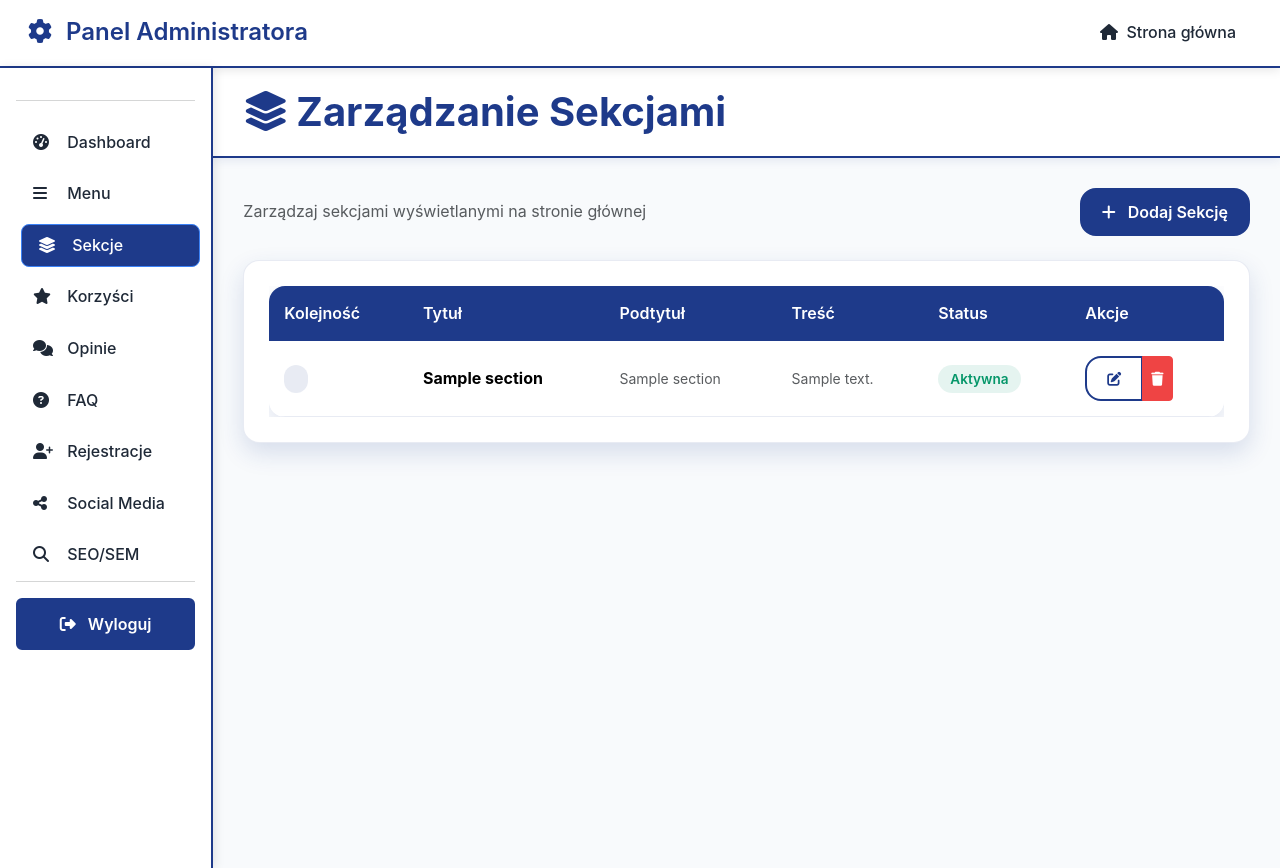
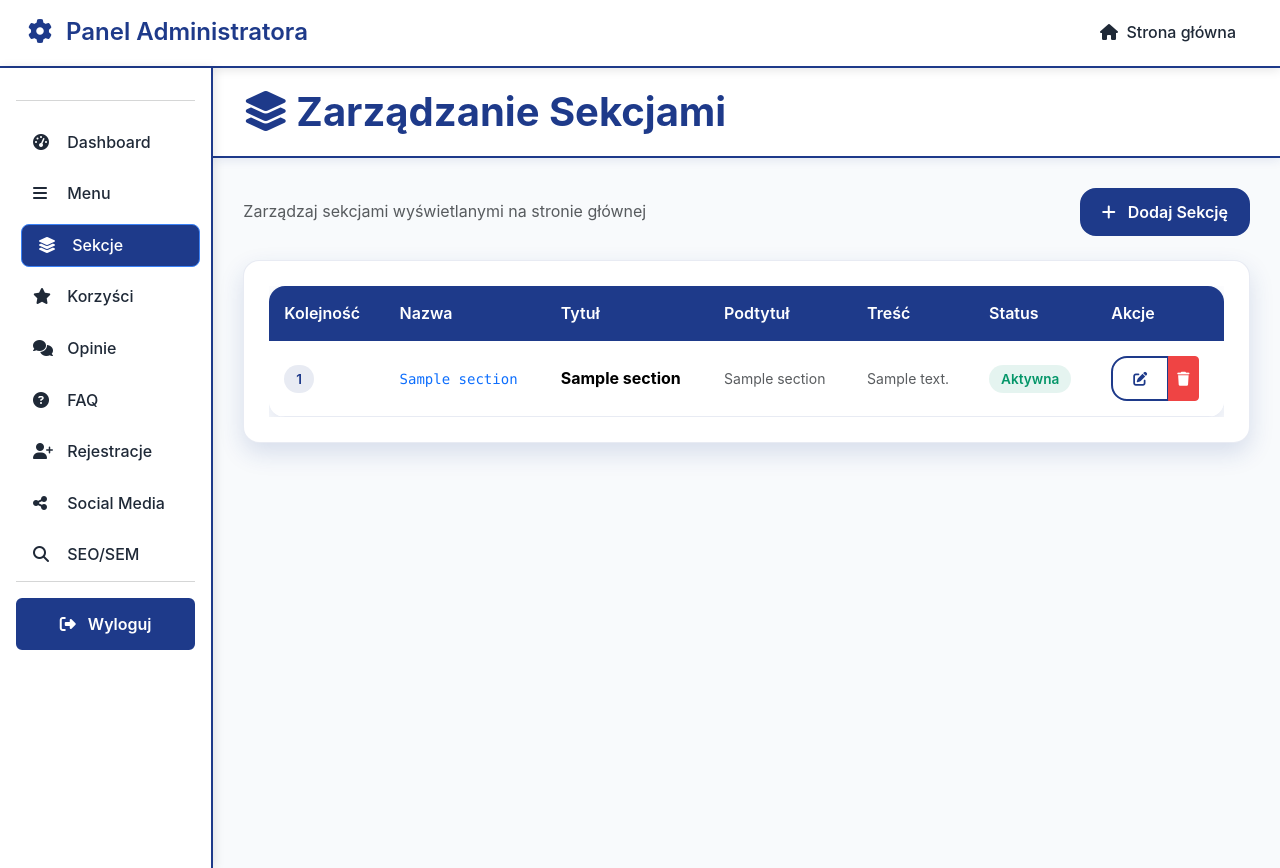
Before and after one commit to codepypl/klublepszezycie, a Flask app: page /admin/sections in a window 1280 px wide. Run offline with Flask 3, Linux system fonts and the light colour scheme; a user stored in the database is signed in; tables that the repository leaves empty hold one stand-in row (values such as "Sample post").

Commit message:
fix na dodawanie i edycje sekcji

```diff
--- a/app.py
+++ b/app.py
@@ -151,7 +151,7 @@ def admin_sections():
     if not current_user.is_admin:
         return redirect(url_for('index'))
 
-    sections = Section.query.all()
+    sections = Section.query.order_by(Section.order).all()
     return render_template('admin/sections.html', sections=sections)
 
 @app.route('/admin/benefits')
@@ -284,7 +284,7 @@ def api_sections():
         return jsonify({'error': 'Unauthorized'}), 403
 
     if request.method == 'GET':
-        sections = Section.query.all()
+        sections = Section.query.order_by(Section.order).all()
         return jsonify([{
             'id': section.id,
             'name': section.name,
@@ -292,6 +292,7 @@ def api_sections():
             'subtitle': section.subtitle,
             'content': section.content,
             'background_image': section.background_image,
+            'order': section.order,
             'is_active': section.is_active
         } for section in sections])
 
@@ -310,6 +311,7 @@ def api_sections():
             subtitle=data.get('subtitle'),
             content=data.get('content'),
             background_image=data.get('background_image'),
+            order=data.get('order', 0),
             is_active=data.get('is_active', True)
         )
         db.session.add(new_section)
@@ -327,10 +329,12 @@ def api_sections():
 
         section = Section.query.get(data['id'])
         if section:
+            section.name = data.get('name')
             section.title = data.get('title')
             section.subtitle = data.get('subtitle')
             section.content = data.get('content')
             section.background_image = data.get('background_image')
+            section.order = data.get('order', 0)
             section.is_active = data.get('is_active', True)
             db.session.commit()
             return jsonify({'success': True})
@@ -358,6 +362,7 @@ def api_sections_bulk_update():
         for section_data in sections_data:
             section = Section.query.get(section_data['id'])
             if section:
+                section.name = section_data.get('name', '')
                 section.title = section_data.get('title', '')
                 section.subtitle = section_data.get('subtitle', '')
                 section.content = section_data.get('content', '')
--- a/config.py
+++ b/config.py
@@ -32,7 +32,7 @@ class ProductionConfig(Config):
 class TestingConfig(Config):
     TESTING = True
     SQLALCHEMY_DATABASE_URI = os.getenv('TEST_DATABASE_URL',
-        'postgresql://shadi@localhost:5432/betterlife')
+        'postgresql://postgresql://shadi@localhost:5432/betterlife')
 
 config = {
     'development': DevelopmentConfig,
--- a/models.py
+++ b/models.py
@@ -35,6 +35,7 @@ class Section(db.Model):
     subtitle = db.Column(db.Text)
     content = db.Column(db.Text)
     background_image = db.Column(db.String(200))
+    order = db.Column(db.Integer, default=0)
     is_active = db.Column(db.Boolean, default=True)
     created_at = db.Column(db.DateTime, default=datetime.utcnow)
     updated_at = db.Column(db.DateTime, default=datetime.utcnow, onupdate=datetime.utcnow)
--- a/templates/admin/sections.html
+++ b/templates/admin/sections.html
@@ -125,6 +125,7 @@
                                         <thead>
                                             <tr>
                                                 <th>Kolejność</th>
+                                                <th>Nazwa</th>
                                                 <th>Tytuł</th>
                                                 <th>Podtytuł</th>
                                                 <th>Treść</th>
@@ -137,6 +138,9 @@
                                             <tr>
                                                 <td>
                                                     <span class="admin-badge admin-badge-primary">{{ section.order }}</span>
+                                                </td>
+                                                <td>
+                                                    <code class="text-primary">{{ section.name }}</code>
                                                 </td>
                                                 <td>
                                                     <strong>{{ section.title }}</strong>
@@ -157,7 +161,7 @@
                                                 <td>
                                                     <div class="btn-group" role="group">
                                                         <button class="btn btn-sm admin-btn-outline"
-                                                                onclick="editSection({{ section.id }}, '{{ section.title }}', '{{ section.subtitle or '' }}', '{{ section.content or '' }}', {{ section.order }}, {{ section.is_active|lower }})">
+                                                                onclick="editSection({{ section.id }}, '{{ section.name }}', '{{ section.title }}', '{{ section.subtitle or '' }}', '{{ section.content or '' }}', {{ section.order }}, {{ section.is_active|lower }})">
                                                             <i class="fas fa-edit"></i>
                                                         </button>
                                                         <button class="btn btn-sm admin-btn-danger"
@@ -204,6 +208,10 @@
                     <div class="modal-body">
                         <div class="row">
                             <div class="col-md-6">
+                                <div class="mb-3">
+                                    <label for="name" class="form-label">Nazwa (identyfikator)</label>
+                                    <input type="text" class="form-control" id="name" name="name" required placeholder="np. hero, about, benefits">
+                                </div>
                                 <div class="mb-3">
                                     <label for="title" class="form-label">Tytuł</label>
                                     <input type="text" class="form-control" id="title" name="title" required placeholder="np. O nas, Nasze usługi">
@@ -258,6 +266,10 @@
                     <div class="modal-body">
                         <div class="row">
                             <div class="col-md-6">
+                                <div class="mb-3">
+                                    <label for="edit_name" class="form-label">Nazwa (identyfikator)</label>
+                                    <input type="text" class="form-control" id="edit_name" name="name" required>
+                                </div>
                                 <div class="mb-3">
                                     <label for="edit_title" class="form-label">Tytuł</label>
                                     <input type="text" class="form-control" id="edit_title" name="title" required>
@@ -322,8 +334,9 @@
         }
 
         // Edit Section
-        function editSection(id, title, subtitle, content, order, isActive) {
+        function editSection(id, name, title, subtitle, content, order, isActive) {
             document.getElementById('edit_id').value = id;
+            document.getElementById('edit_name').value = name;
             document.getElementById('edit_title').value = title;
             document.getElementById('edit_subtitle').value = subtitle || '';
             document.getElementById('edit_content').value = content || '';
--- a/templates/admin/testimonials.html
+++ b/templates/admin/testimonials.html
@@ -33,7 +33,7 @@
             <div class="row flex-nowrap">
                 <!-- Sidebar -->
                 <nav class="col-lg-2 admin-sidebar p-3" id="sidebar">
-                    <div class="d-flex flex-column">
+                    <div class="d-flex flex-column">,,,,,,,,,,
                         <hr class="text-muted">
                         <ul class="nav flex-column">
                             <li class="nav-item">
@@ -62,7 +62,7 @@
                             </li>
                             <li class="nav-item">
                                 <a class="nav-link active" href="{{ url_for('admin_testimonials') }}">
-                                    <i class="fas fa-comments"></i>
+                                    <i class="fas fa-comments"></i>,,,,,,,,,,,,,,,,,,,,,,,,,,,,,,,,,,,,,,,,,,,,,,,,,,,,,,,,,,,,,,,,,,,,,,,,,,,
                                     Opinie
                                 </a>
                             </li>
```
